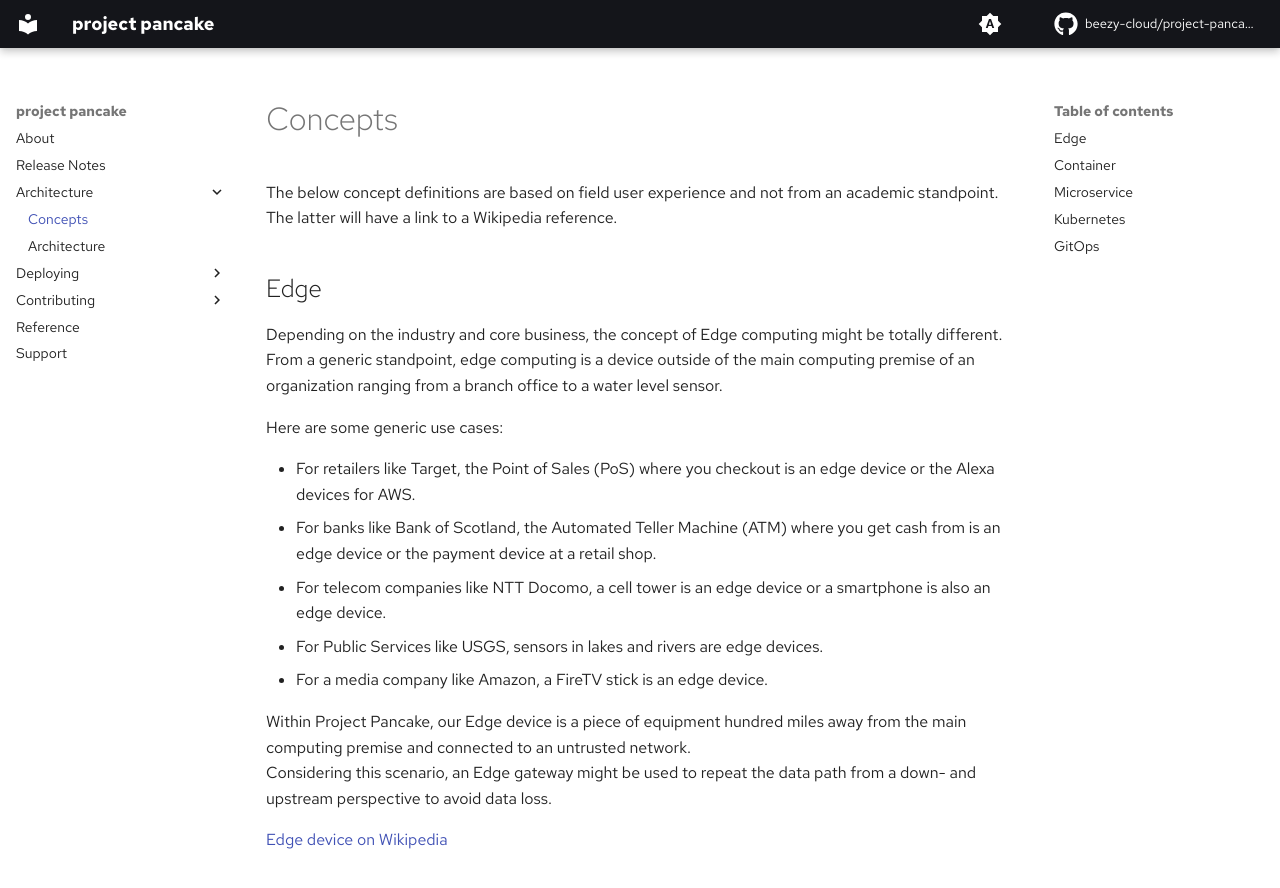
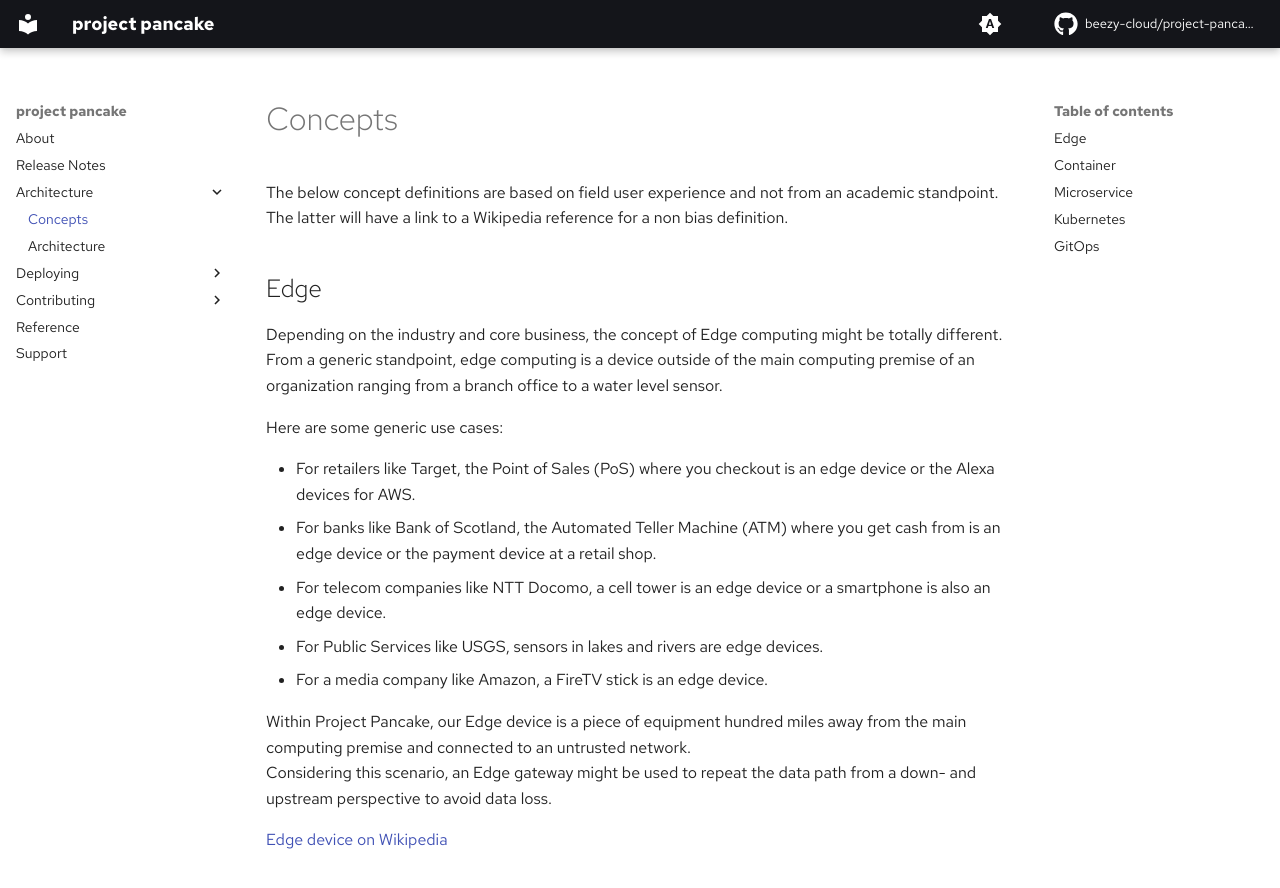
Before and after one commit to beezy-cloud/project-pancake, an MkDocs documentation site: the page built from docs/concepts.md, in a window 1280 px wide and 900 px high. Shown: the top 888 px of the window. Built offline with MkDocs 1.6.1 and Material for MkDocs 9.7.7, drawn with Linux system fonts in a browser that asks for light colours; some web fonts are replaced; comment, search, counter and statistics services are not loaded.

Commit message:
update doc

```diff
--- a/docs/concepts.md
+++ b/docs/concepts.md
@@ -1,5 +1,5 @@
 
-The below concept definitions are based on field user experience and not from an academic standpoint. The latter will have a link to a Wikipedia reference.
+The below concept definitions are based on field user experience and not from an academic standpoint. The latter will have a link to a Wikipedia reference for a non bias definition.
 
 ## Edge
 Depending on the industry and core business, the concept of Edge computing might be totally different.
```
